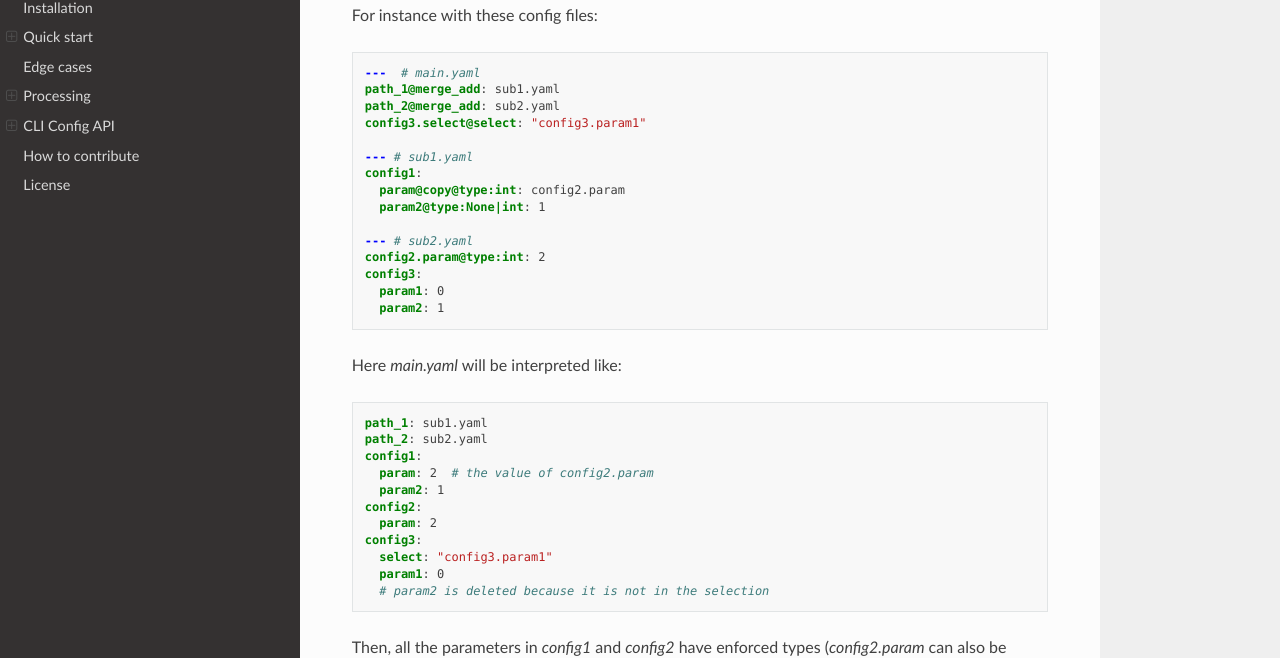
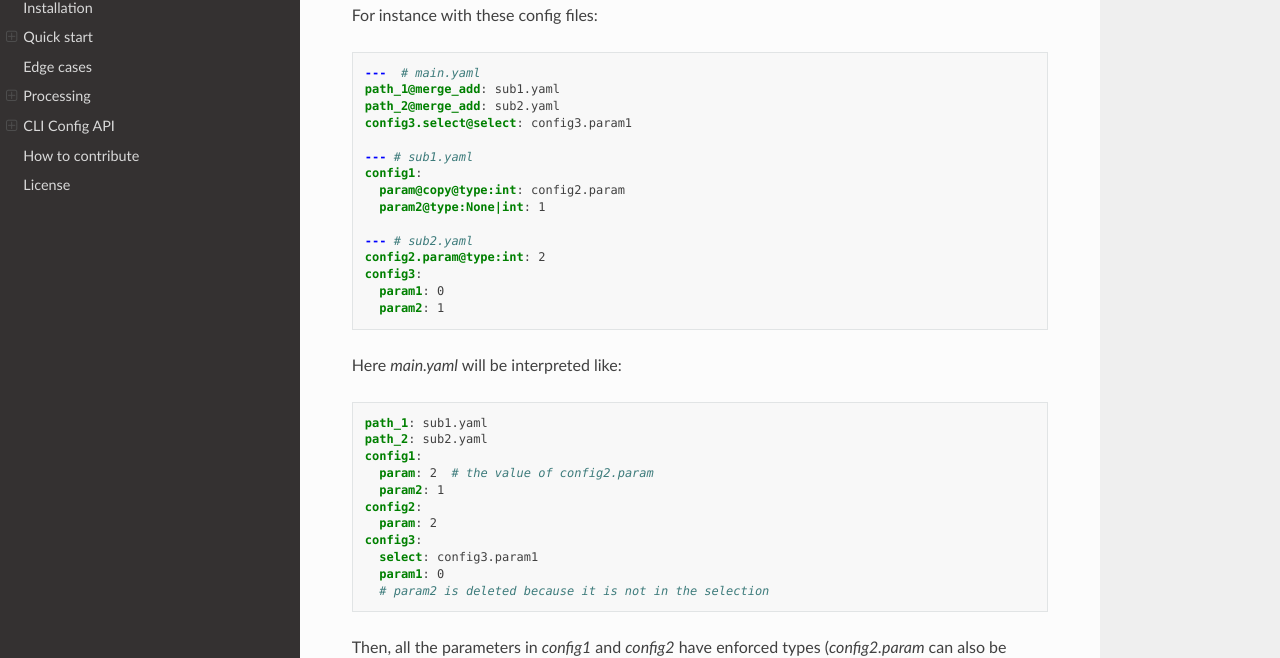
Before and after one commit to valentingol/cliconfig, a Sphinx documentation site: the page built from docs/index.rst, in a window 1280 px wide and 900 px high, scrolled down 1247 px. Shown: the part 144-802 px from the top of the window. Built offline with Sphinx 7.4.7 and the Read the Docs theme 2.0.0, drawn with Linux system fonts in a browser that asks for light colours; the version number could not be read and is left out.

Commit message:
📝 Remove unused ""

```diff
--- a/docs/index.rst
+++ b/docs/index.rst
@@ -59,7 +59,7 @@ For instance with these config files:
     ---  # main.yaml
     path_1@merge_add: sub1.yaml
     path_2@merge_add: sub2.yaml
-    config3.select@select: "config3.param1"
+    config3.select@select: config3.param1
 
     --- # sub1.yaml
     config1:
@@ -84,7 +84,7 @@ Here `main.yaml` will be interpreted like:
     config2:
       param: 2
     config3:
-      select: "config3.param1"
+      select: config3.param1
       param1: 0
       # param2 is deleted because it is not in the selection
 
```
